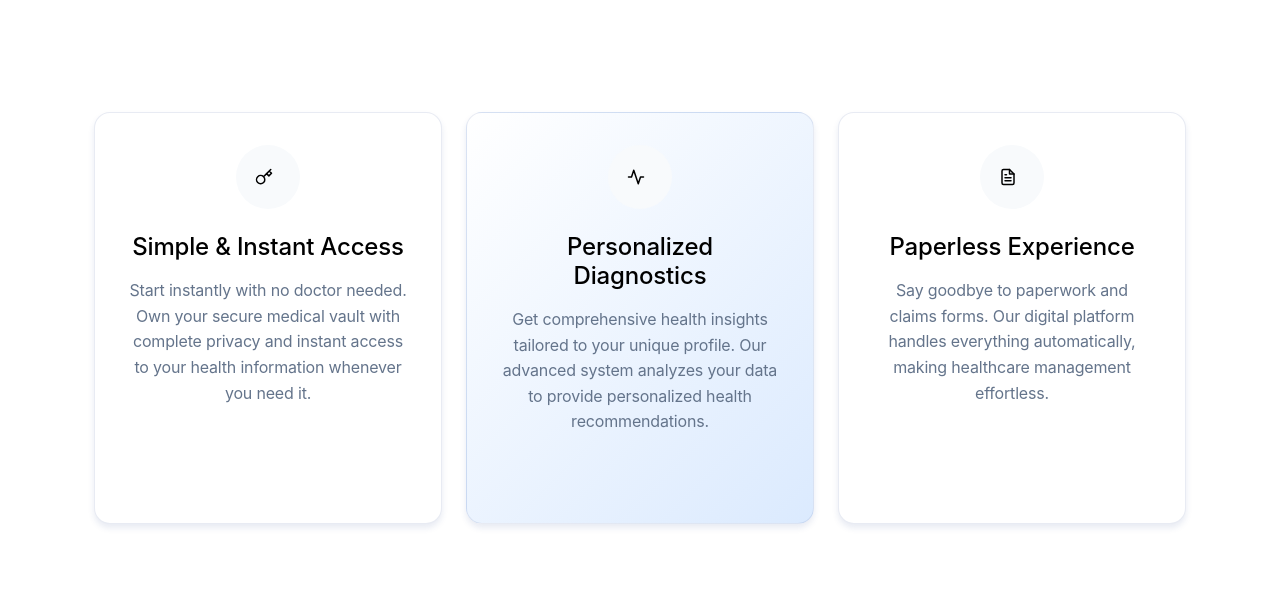
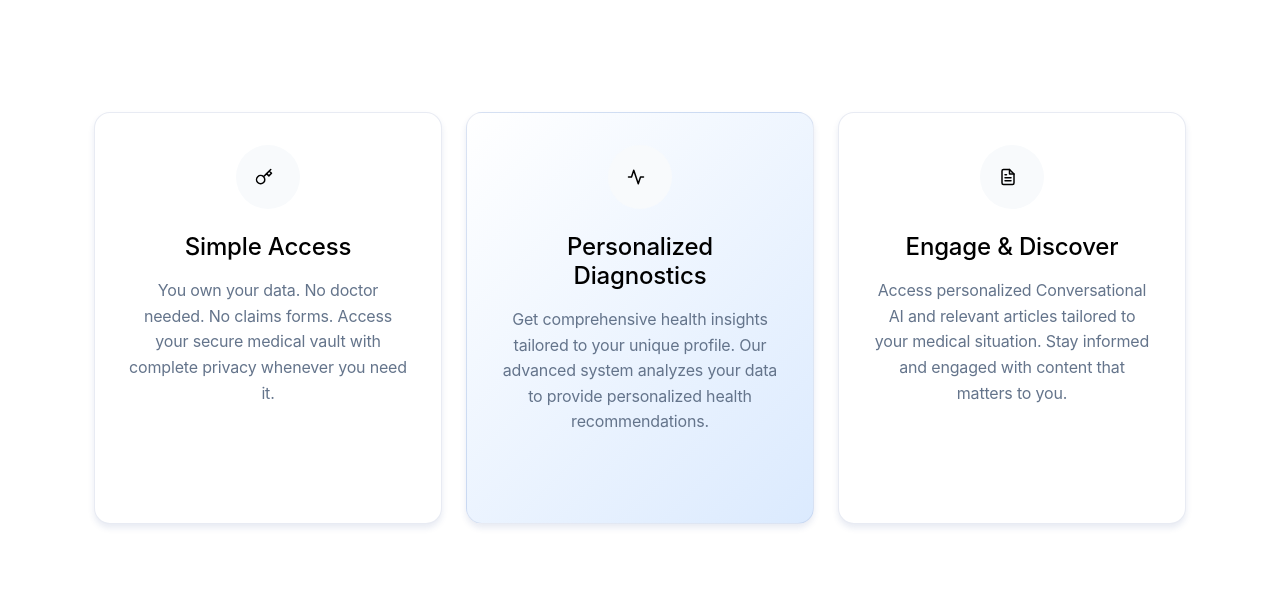
Before and after one commit to ariakerstein/pivot-health, a Flask app: page / in a window 1280 px wide. Shown: the part 318-920 px from the top of the page. Run offline with Flask 3, Linux system fonts and the light colour scheme.

Commit message:
Agent query: Please verify: 1. First icon shows "Simple Access" with updated text about data ownership, 2. Third icon shows "Engage & Discover" with text about Conversational AI and articles, 3. All text is properly formatted and aligned
Update homepage copy to emphasize simple access and personalized engagement.

Screenshot: https://storage.googleapis.com/screenshot-production-us-central1/06abb131-9504-4301-9196-ae4d9d3055b2/a6e96673-adb6-41eb-a89f-a0f92976afcb.jpg

```diff
--- a/templates/index.html
+++ b/templates/index.html
@@ -15,8 +15,8 @@
                 <div class="icon-circle mb-4">
                     <i data-feather="key"></i>
                 </div>
-                <h3 class="h4 mb-3">Simple & Instant Access</h3>
-                <p class="text-trust-gray mb-4">Start instantly with no doctor needed. Own your secure medical vault with complete privacy and instant access to your health information whenever you need it.</p>
+                <h3 class="h4 mb-3">Simple Access</h3>
+                <p class="text-trust-gray mb-4">You own your data. No doctor needed. No claims forms. Access your secure medical vault with complete privacy whenever you need it.</p>
             </div>
         </div>
 
@@ -37,8 +37,8 @@
                 <div class="icon-circle mb-4">
                     <i data-feather="file-text"></i>
                 </div>
-                <h3 class="h4 mb-3">Paperless Experience</h3>
-                <p class="text-trust-gray mb-4">Say goodbye to paperwork and claims forms. Our digital platform handles everything automatically, making healthcare management effortless.</p>
+                <h3 class="h4 mb-3">Engage & Discover</h3>
+                <p class="text-trust-gray mb-4">Access personalized Conversational AI and relevant articles tailored to your medical situation. Stay informed and engaged with content that matters to you.</p>
             </div>
         </div>
     </div>
```
